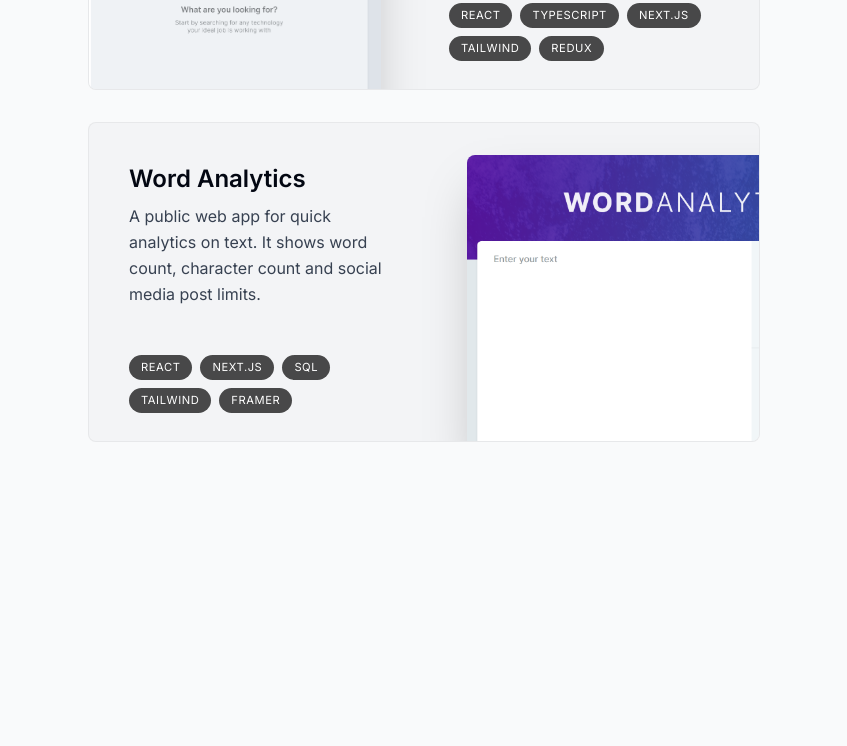
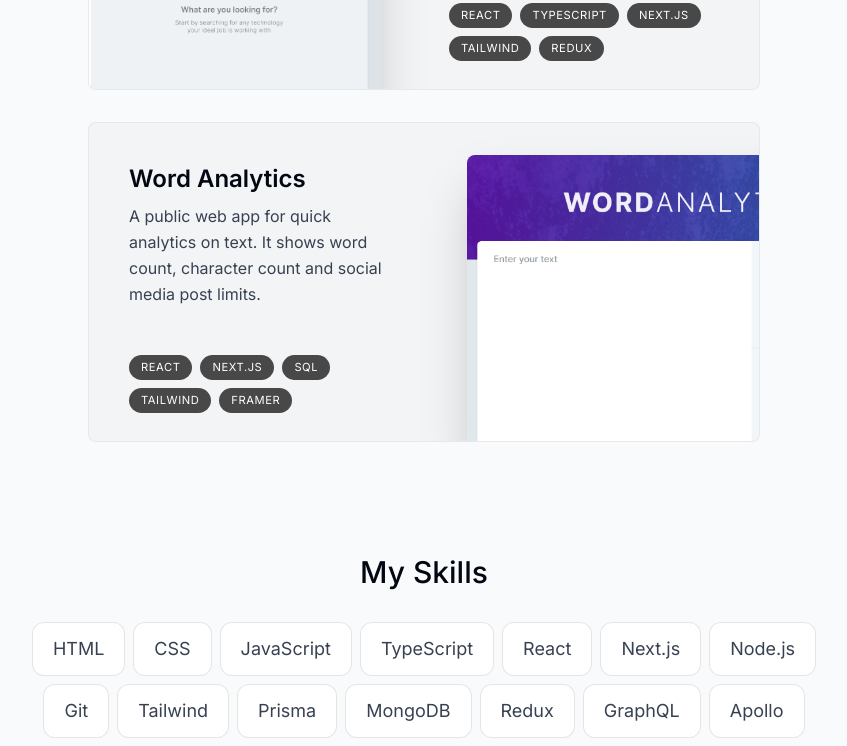
Before and after one commit to nickdunn2/portfolio, a Next.js app: page / in a window 1280 px wide. Shown: the part 2000-2746 px from the top of the page, without its empty margins (216-1063 px from the left). Built offline with nearby package versions, Linux system fonts and the light colour scheme.

Commit message:
feat(skills): add animated skills section

```diff
--- a/app/page.tsx
+++ b/app/page.tsx
@@ -2,6 +2,7 @@
 import SectionDivider from "@/components/section-divider"
 import About from "@/components/about"
 import Projects from "@/components/projects"
+import Skills from "@/components/skills"
 
 export default function Home() {
   return (
@@ -10,6 +11,7 @@
       <SectionDivider/>
       <About/>
       <Projects/>
+      <Skills/>
     </main>
   )
 }
--- a/components/projects.tsx
+++ b/components/projects.tsx
@@ -11,7 +11,7 @@
   const { ref } = useSectionInView('Projects', 0.5)
 
   return (
-    <section ref={ref} id="projects" className="scroll-mt-28">
+    <section ref={ref} id="projects" className="scroll-mt-28 mb-28">
       <SectionHeader>My Projects</SectionHeader>
       <div>
         {
--- /dev/null
+++ b/components/skills.tsx
@@ -0,0 +1,51 @@
+'use client'
+
+import SectionHeader from "@/components/section-header"
+import { skillsData } from "@/lib/data"
+import { useSectionInView } from "@/lib/hooks"
+import { motion } from 'framer-motion'
+
+const FadeInAnimationVariants = {
+  initial: {
+    opacity: 0,
+    y: 100,
+  },
+  animate: (index: number) => ({
+    opacity: 1,
+    y: 0,
+    transition: {
+      delay: 0.05 * index,
+    },
+  }),
+}
+
+const Skills = () => {
+  const { ref } = useSectionInView('Skills')
+
+  return (
+    <section ref={ref} className="mb-28 max-w-[53rem] scroll-mt-28 text-center sm:mb-40">
+      <SectionHeader>My Skills</SectionHeader>
+      <ul className="flex flex-wrap justify-center gap-2 text-lg text-gray-700">
+        {
+          skillsData.map((skill, index) => {
+            return (
+              <motion.li
+                key={index}
+                className="bg-white border border-black/[0.1] rounded-xl px-5 py-3"
+                variants={FadeInAnimationVariants}
+                initial="initial"
+                whileInView="animate"
+                viewport={{ once: true }}
+                custom={index}
+              >
+                {skill}
+              </motion.li>
+            )
+          })
+        }
+      </ul>
+    </section>
+  )
+}
+
+export default Skills
```
